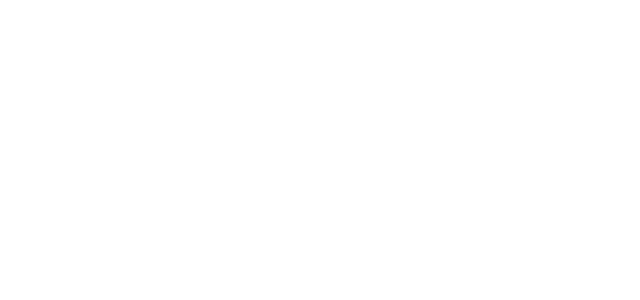
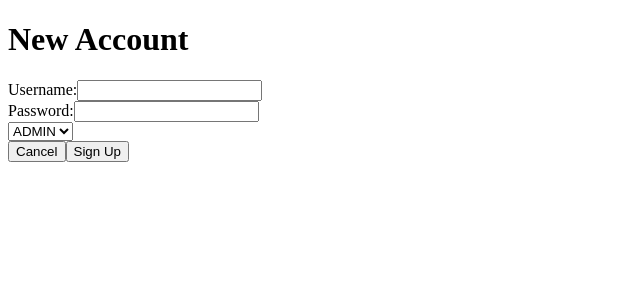
Before and after one commit to vinhngthanh/PatientsManager, a React (Create React App) app in the folder client/crud/: page /signup in a window 1280 px wide. Before the commit this address had no page. Shown: the top 300 px of the page, without its empty margins (0-640 px from the left). Built offline with nearby package versions, Linux system fonts and the light colour scheme.

Commit message:
security in front end

```diff
--- a/client/crud/src/App.js
+++ b/client/crud/src/App.js
@@ -3,6 +3,8 @@
 import AllPatients from "./components/AllPatients";
 import EditPatient from "./components/EditPatient";
 import CreatePatient from "./components/CreatePatient";
+import SignIn from "./components/SignIn";
+import SignUp from "./components/SignUp";
 
 function App() {
   return (
@@ -11,8 +13,8 @@
         <Route exact path="/" element={<AllPatients />} />
         <Route exact path="/edit/:patientId" element={<EditPatient />} />
         <Route exact path="/create" element={<CreatePatient />} />
-        <Route exact path="/auth/signin" element={<CreatePatient />} />
-        <Route exact path="/auth/signup" element={<CreatePatient />} />
+        <Route exact path="/signin" element={<SignIn />} />
+        <Route exact path="/signup" element={<SignUp />} />
       </Routes>
     </Router>
   );
--- a/client/crud/src/components/AllPatients.js
+++ b/client/crud/src/components/AllPatients.js
@@ -1,6 +1,6 @@
 import React, { useEffect, useState } from "react";
-import axios from "axios";
 import { useNavigate } from "react-router-dom";
+import axiosInstance from "../instances/AxiosInstance";
 
 function AllPatients() {
   const [patients, setPatients] = useState([]);
@@ -37,7 +37,7 @@
     params.append("page", page - 1);
     params.append("size", size);
 
-    axios
+    axiosInstance
       .get(`http://localhost:8080/patients?${params.toString()}`)
       .then((response) => {
         setPatients(response.data.content);
@@ -60,7 +60,7 @@
   };
 
   const handleConfirmDelete = () => {
-    axios
+    axiosInstance
       .delete(`http://localhost:8080/patients/${selectedPatientId}`)
       .then(() => {
         setPatients((prevPatients) =>
@@ -104,6 +104,24 @@
     setCurrentPage(page);
   };
 
+  const handleLogin = () => {
+    navigate("/signin");
+  };
+  const handleLogout = () => {
+    axiosInstance
+      .post(`http://localhost:8080/auth/logout`)
+      .then(() => {
+        localStorage.removeItem("jwtToken");
+        navigate(`/`);
+      })
+      .catch((error) => {
+        console.error("Error logging out:", error);
+      });
+  };
+  const handleNewUser = () => {
+    navigate("/signup");
+  };
+
   const renderPageButtons = () => {
     const pageButtons = [];
     const maxPageToShow = Math.min(totalPages, currentPage + 4);
@@ -126,6 +144,11 @@
   return (
     <div>
       <h1>All Patients</h1>
+      <div>
+        <button onClick={() => handleLogin()}>Login</button>
+        <button onClick={() => handleLogout()}>Logout</button>
+        <button onClick={() => handleNewUser()}>New User</button>
+      </div>
       <div>
         <input
           placeholder="ID"
--- a/client/crud/src/components/CreatePatient.js
+++ b/client/crud/src/components/CreatePatient.js
@@ -1,6 +1,6 @@
 import React, { useState } from "react";
 import { useNavigate } from "react-router-dom";
-import axios from "axios";
+import axiosInstance from "../instances/AxiosInstance";
 
 function CreatePatient() {
   const [name, setName] = useState("");
@@ -29,7 +29,7 @@
       phoneNumber,
     };
 
-    axios
+    axiosInstance
       .post("http://localhost:8080/patients", newUser)
       .then(() => {
         navigate(`/`);
--- /dev/null
+++ b/client/crud/src/components/SignIn.js
@@ -0,0 +1,74 @@
+import React, { useState } from "react";
+import axiosInstance from "../instances/AxiosInstance";
+import { useNavigate } from "react-router-dom";
+
+function SignIn() {
+  const [username, setUsername] = useState("");
+  const [password, setPassword] = useState("");
+  const navigate = useNavigate();
+
+  const cancel = () => {
+    navigate(`/`);
+  };
+
+  const save = () => {
+    const loginInfo = {
+      username,
+      password,
+    };
+
+    axiosInstance
+      .post("http://localhost:8080/auth/signin", loginInfo)
+      .then((response) => {
+        const token = response.data.accessToken;
+        localStorage.setItem("jwtToken", token);
+        navigate(`/`);
+      })
+      .catch((error) => {
+        console.error("Error creating user:", error);
+      });
+  };
+
+  return (
+    <div>
+      <h1>Login</h1>
+      <form
+        onSubmit={(e) => {
+          e.preventDefault();
+          save();
+        }}
+      >
+        <div>
+          <label>
+            Username:
+            <input
+              type="text"
+              value={username}
+              onChange={(e) => setUsername(e.target.value)}
+              required
+            />
+          </label>
+        </div>
+        <div>
+          <label>
+            Password:
+            <input
+              type="text"
+              value={password}
+              onChange={(e) => setPassword(e.target.value)}
+              required
+            />
+          </label>
+        </div>
+        <div>
+          <button type="button" onClick={cancel}>
+            Cancel
+          </button>
+          <button type="submit">Login</button>
+        </div>
+      </form>
+    </div>
+  );
+}
+
+export default SignIn;
--- /dev/null
+++ b/client/crud/src/components/SignUp.js
@@ -0,0 +1,84 @@
+import React, { useState } from "react";
+import axios from "axios";
+import { useNavigate } from "react-router-dom";
+
+function SignUp() {
+  const [username, setUsername] = useState("");
+  const [password, setPassword] = useState("");
+  const [role, setRole] = useState("");
+  const navigate = useNavigate();
+
+  const cancel = () => {
+    navigate(`/`);
+  };
+
+  const handleRoleChange = (event) => {
+    setRole(event.target.value);
+  };
+
+  const save = () => {
+    const newUser = {
+      username,
+      password,
+      role,
+    };
+
+    axios
+      .post("http://localhost:8080/auth/signup", newUser)
+      .then(() => {
+        navigate(`/`);
+      })
+      .catch((error) => {
+        console.error("Error creating user:", error);
+      });
+  };
+
+  return (
+    <div>
+      <h1>New Account</h1>
+      <form
+        onSubmit={(e) => {
+          e.preventDefault();
+          save();
+        }}
+      >
+        <div>
+          <label>
+            Username:
+            <input
+              type="text"
+              value={username}
+              onChange={(e) => setUsername(e.target.value)}
+              required
+            />
+          </label>
+        </div>
+        <div>
+          <label>
+            Password:
+            <input
+              type="text"
+              value={password}
+              onChange={(e) => setPassword(e.target.value)}
+              required
+            />
+          </label>
+        </div>
+        <div>
+          <select id="roleSelect" name="roleSelect" onChange={handleRoleChange}>
+            <option value="ADMIN">ADMIN</option>
+            <option value="USER">USER</option>
+          </select>
+        </div>
+        <div>
+          <button type="button" onClick={cancel}>
+            Cancel
+          </button>
+          <button type="submit">Sign Up</button>
+        </div>
+      </form>
+    </div>
+  );
+}
+
+export default SignUp;
--- /dev/null
+++ b/client/crud/src/instances/AxiosInstance.js
@@ -0,0 +1,18 @@
+import axios from "axios";
+
+const axiosInstance = axios.create();
+
+axiosInstance.interceptors.request.use(
+  (config) => {
+    const token = localStorage.getItem("jwtToken");
+    if (token) {
+      config.headers.Authorization = `Bearer ${token}`;
+    }
+    return config;
+  },
+  (error) => {
+    return Promise.reject(error);
+  }
+);
+
+export default axiosInstance;
```
